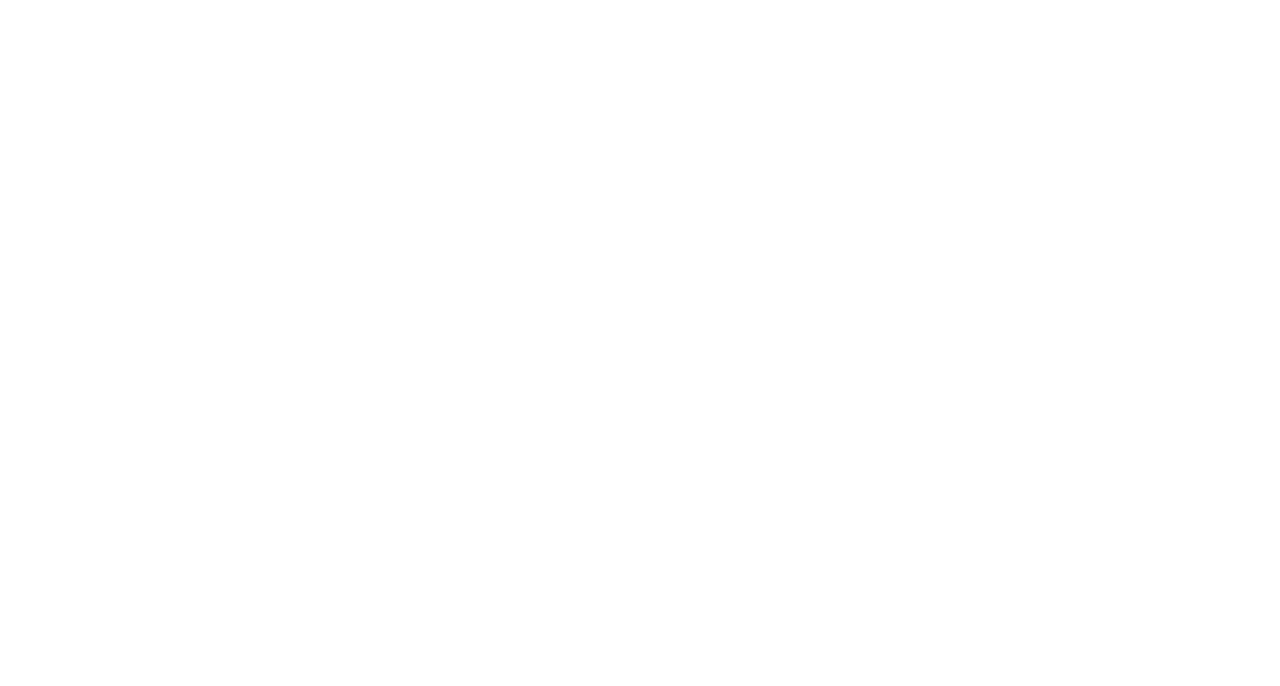
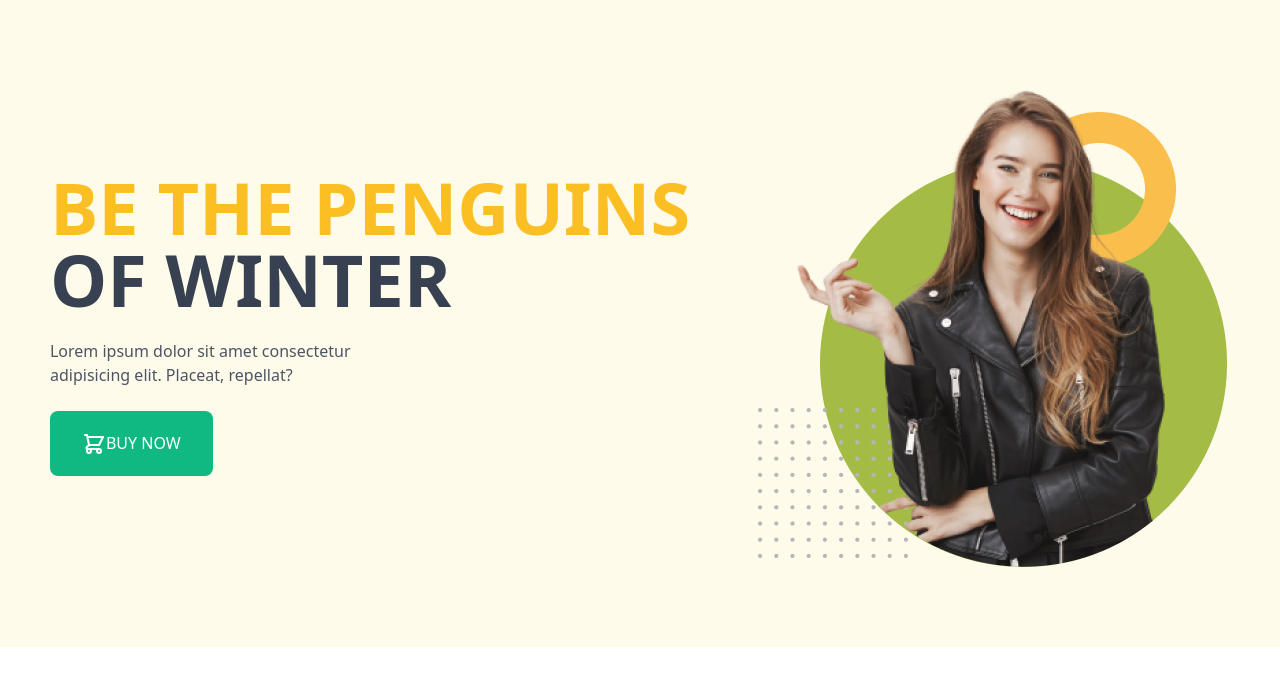
Before and after one commit to Jahid0178/Penguin-Fashion-Tailwind, a plain HTML site: page index.html in a window 1280 px wide. Drawn offline with nearby package versions, Linux system fonts and the light colour scheme.

Commit message:
header section uploads

```diff
--- a/index.html
+++ b/index.html
@@ -5,8 +5,33 @@
     <meta http-equiv="X-UA-Compatible" content="IE=edge">
     <meta name="viewport" content="width=device-width, initial-scale=1.0">
     <title>Penguin Fashion</title>
+    <!-- Tailwind css cdn link -->
+    <link href="https://unpkg.com/tailwindcss@^2/dist/tailwind.min.css" rel="stylesheet">
 </head>
 <body>
+    <header class="bg-yellow-50">
+        <section class="md:flex items-center justify-around py-20 px-4">
+            <div class="space-y-6">
+                <h1 class="text-7xl font-bold uppercase">
+                    <span class="text-yellow-400">Be the penguins</span><br><span class="text-gray-700"> of winter</span>
+                </h1>
+                <p class="w-96 text-gray-600">Lorem ipsum dolor sit amet consectetur adipisicing elit. Placeat, repellat?</p>
+                <button class="text-white uppercase py-5 px-8 bg-green-500 rounded-lg font-medium"><svg xmlns="http://www.w3.org/2000/svg" class="h-6 w-6 inline" fill="none" viewBox="0 0 24 24" stroke="currentColor">
+                    <path stroke-linecap="round" stroke-linejoin="round" stroke-width="2" d="M3 3h2l.4 2M7 13h10l4-8H5.4M7 13L5.4 5M7 13l-2.293 2.293c-.63.63-.184 1.707.707 1.707H17m0 0a2 2 0 100 4 2 2 0 000-4zm-8 2a2 2 0 11-4 0 2 2 0 014 0z" />
+                  </svg>Buy Now</button>
+            </div>
+            <div>
+                <img src="images/model.png" alt="model">
+            </div>
+        </section>
+    </header>
 
+    <main>
+
+    </main>
+
+    <footer>
+
+    </footer>
 </body>
 </html>
```
Also changed, not shown: css/style.css (added).
